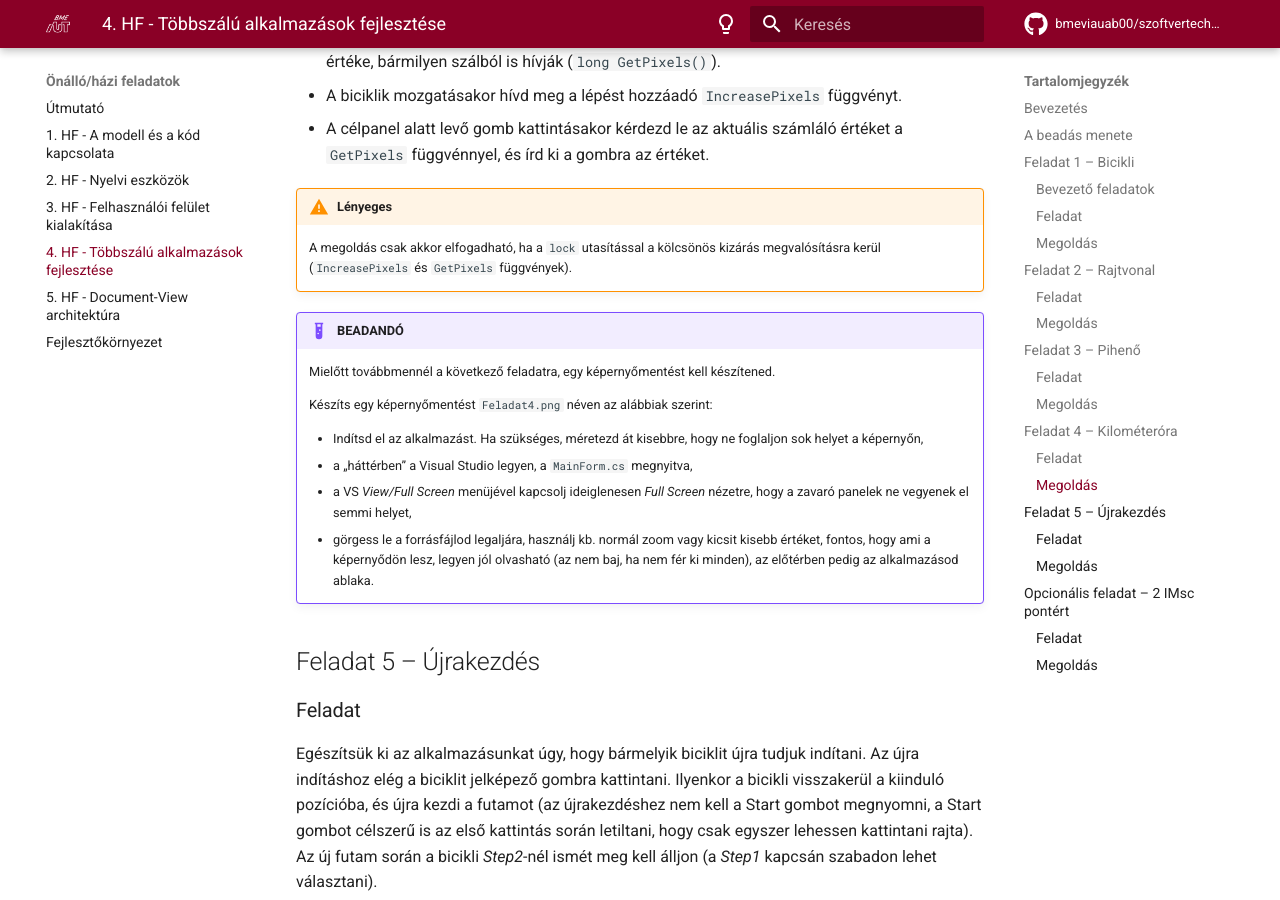
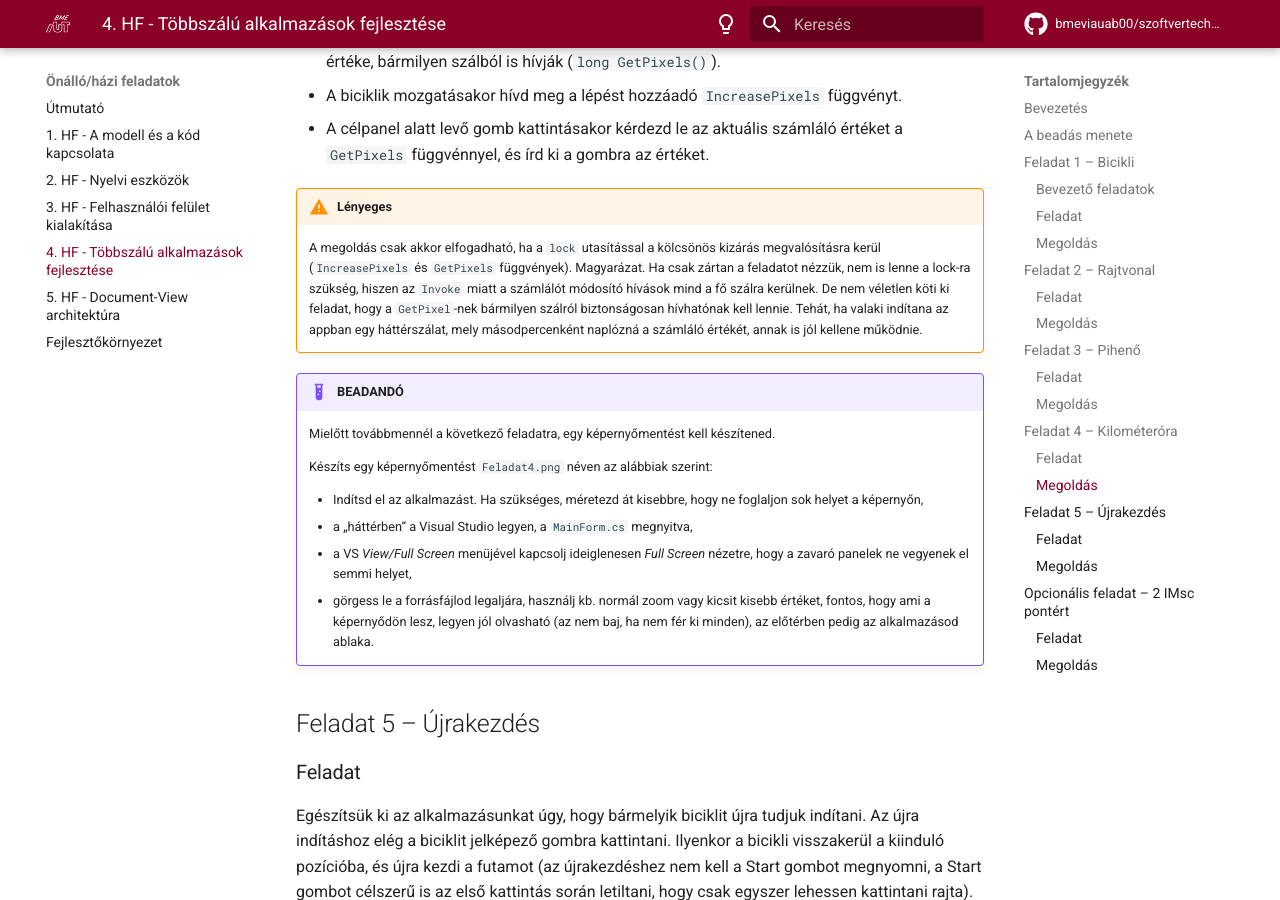
Before and after one commit to bmeviauab00/szoftvertechnikak, an MkDocs documentation site: the page built from docs/hazi/4-tobbszalu-alkalmazasok-fejlesztese/index.md, in a window 1280 px wide and 900 px high, scrolled down 6937 px. Built offline with MkDocs 1.6.1 and Material for MkDocs 9.7.7, drawn with Linux system fonts in a browser that asks for light colours; emoji names are drawn with the system emoji font; comment, search, counter and statistics services are not loaded.

Commit message:
HF4: lock + Invoke pontosítás/magyarázat

```diff
--- a/docs/hazi/4-tobbszalu-alkalmazasok-fejlesztese/index.md
+++ b/docs/hazi/4-tobbszalu-alkalmazasok-fejlesztese/index.md
@@ -186,6 +186,7 @@ A megoldás menete:
 
 !!! warning "Lényeges"
     A megoldás csak akkor elfogadható, ha a `lock` utasítással a kölcsönös kizárás megvalósításra kerül (`IncreasePixels` és `GetPixels` függvények).
+    Magyarázat. Ha csak zártan a feladatot nézzük, nem is lenne a lock-ra szükség, hiszen az `Invoke` miatt a számlálót módosító hívások mind a fő szálra kerülnek. De nem véletlen köti ki feladat, hogy a `GetPixel`-nek bármilyen szálról biztonságosan hívhatónak kell lennie. Tehát, ha valaki indítana az appban egy háttérszálat, mely másodpercenként naplózná a számláló értékét, annak is jól kellene működnie.
 
 !!! example "BEADANDÓ"
     Mielőtt továbbmennél a következő feladatra, egy képernyőmentést kell készítened.
```
